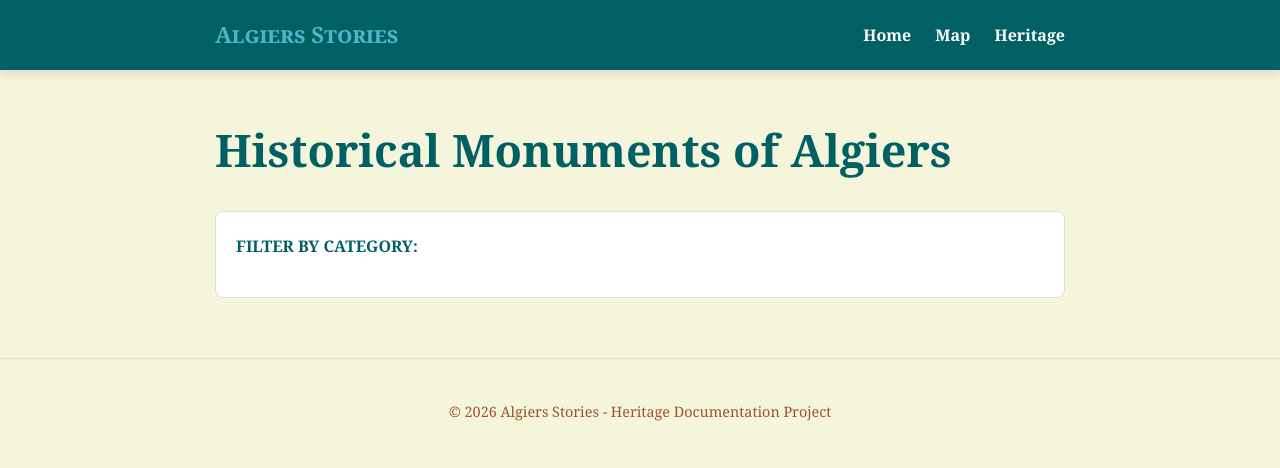
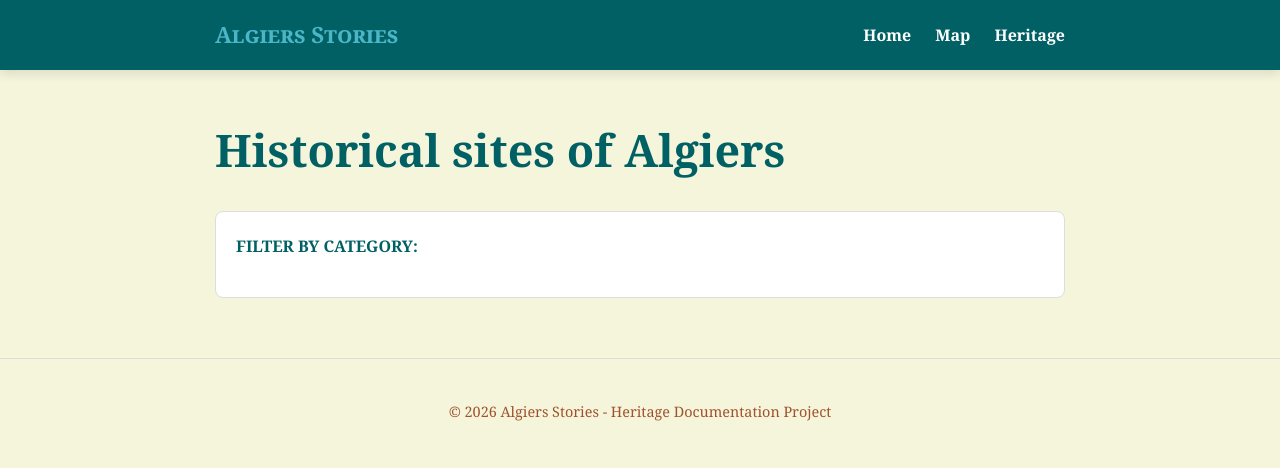
Before and after one commit to algiersstories-lang/algiers, an Eleventy site: page list.njk in a window 1280 px wide. Built offline with nearby package versions, Linux system fonts and the light colour scheme; Eleventy itself is replaced by a stand-in of ours; files that its build step writes are made by us from their sources; what csvtojson would draw is missing.

Commit message:
Update list.njk

```diff
--- a/list.njk
+++ b/list.njk
@@ -3,7 +3,7 @@ layout: base.njk
 title: "Heritage List"
 ---
 
-<h1>Historical Monuments of Algiers</h1>
+<h1>Historical sites of Algiers</h1>
 
 <!-- Section des Filtres -->
 <div style="background: white; padding: 20px; border-radius: 8px; margin-bottom: 30px; border: 1px solid #ddd;">
```
